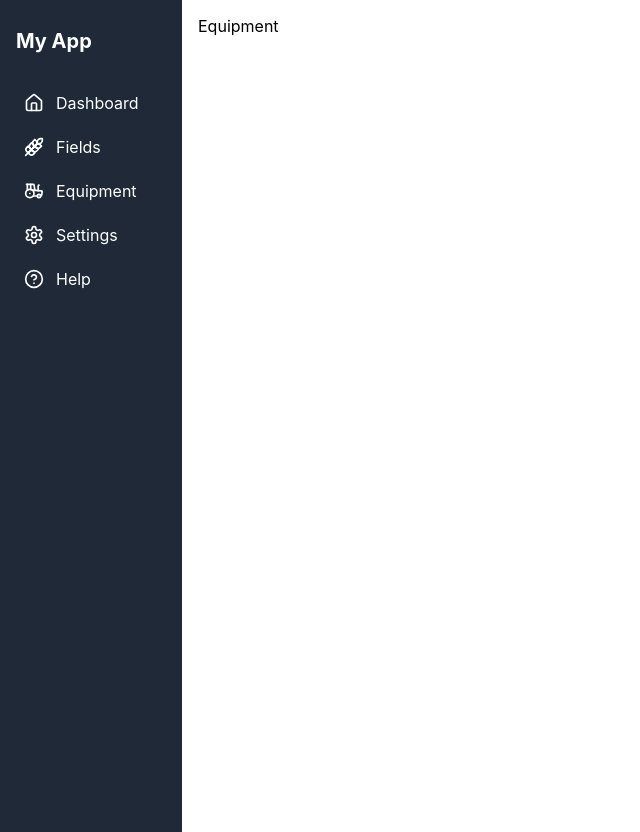
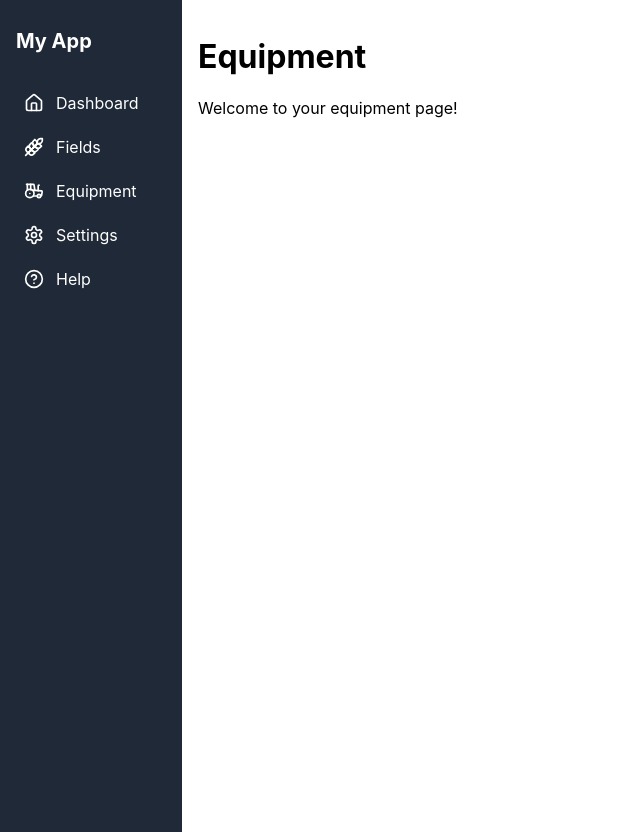
Before and after one commit to wright-hunter/Farm-Management-v3, a React (Vite) app: page /equipment in a window 1280 px wide. Shown: the whole page, without its empty margins (0-640 px from the left). Built offline with nearby package versions, Linux system fonts and the light colour scheme.

Commit message:
consistency in default code

```diff
--- a/src/features/dashboard/Dashboard.jsx
+++ b/src/features/dashboard/Dashboard.jsx
@@ -3,7 +3,7 @@ import './dashboard.css';
 const Dashboard = () => {
   return (
     <div>
-      <h1>Dashboard Page</h1>
+      <h1>Dashboard</h1>
       <p>Welcome to your dashboard!</p>
     </div>
   );
--- a/src/features/equipment/Equipment.jsx
+++ b/src/features/equipment/Equipment.jsx
@@ -1,9 +1,12 @@
-import React from 'react'
+import React from "react";
 
 const Equipment = () => {
   return (
-    <div>Equipment</div>
-  )
-}
+    <div>
+      <h1>Equipment</h1>
+      <p>Welcome to your equipment page!</p>
+    </div>
+  );
+};
 
 export default Equipment;
--- a/src/features/fields/Fields.jsx
+++ b/src/features/fields/Fields.jsx
@@ -3,7 +3,7 @@ import './fields.css';
 const Fields = () => {
   return (
     <div>
-      <h1>Fields Page</h1>
+      <h1>Fields</h1>
       <p>Welcome to your fields page!</p>
     </div>
   );
```
